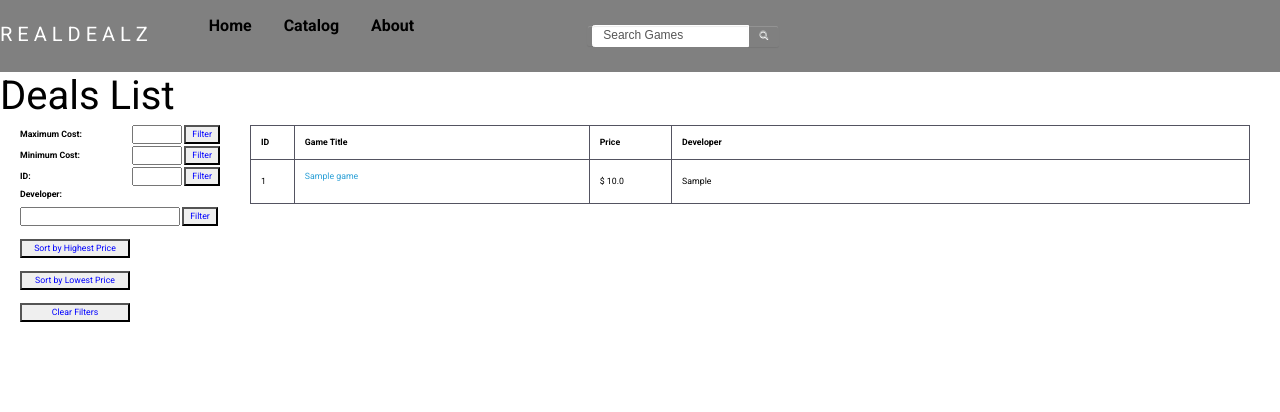
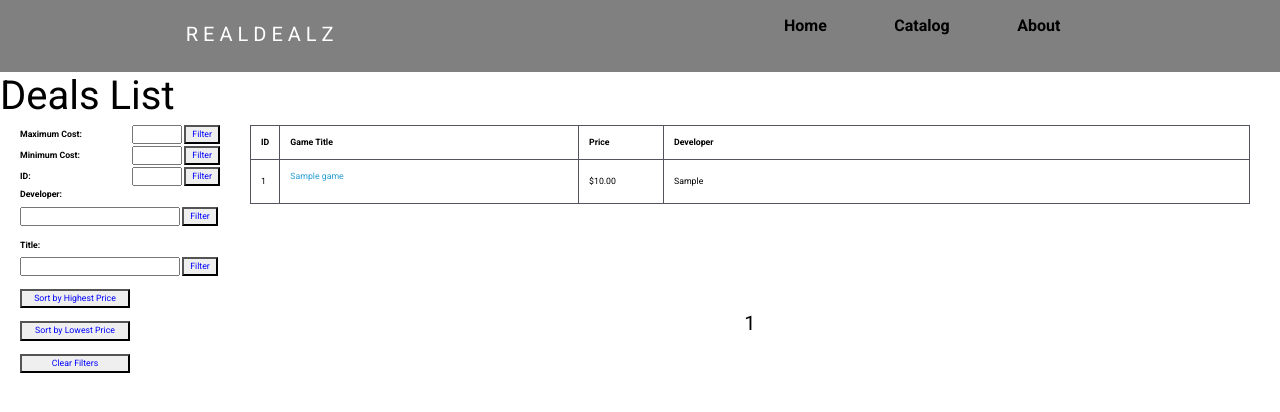
Before and after one commit to ChicoState/realdealz, a Django app: page /catalog/ in a window 1280 px wide. Shown: the top 412 px of the page. Run offline with Django 3.2, Linux system fonts and the light colour scheme; tables that the repository leaves empty hold one stand-in row (values such as "Sample post"); parts of the project's set-up code (start-up, migrations or seed data) failed here and were passed over; some libraries are stand-ins or nearby versions.

Commit message:
Add pages, finalize how filters work for the website

```diff
--- a/app/realDealz/urls.py
+++ b/app/realDealz/urls.py
@@ -26,11 +26,11 @@ urlpatterns = [
     path('catalog/', home.game_list, name='catalog'),
     path('about/', home.about, name='about'),
     path('contact/', home.contact, name='contact'),
-    path('search/', home.game_search, name='game_search'),
     path('admin/', admin.site.urls),
     path('catalog/<int:game_id>', home.game_detail, name='game-detail'),
     path('accounts/', include('allauth.urls')),
     path('accounts/profile/', home.profile, name='profile'),
+    path('games_api/', home.games_api, name='games_api'),
     # path('admin/', admin.site.urls),
 ]
 
--- a/app/realDealz/views.py
+++ b/app/realDealz/views.py
@@ -8,7 +8,7 @@ from realDealz.library import Library
 from django.core.paginator import Paginator
 from django.core import serializers
 from realDealz.updateData import updateGamePrices
-
+import json
 
 def home(request):
     l = Library()
@@ -48,32 +48,6 @@ def contact(request):
     }
     return render(request, "contact.html", context=context)
 
-
-def game_search(request):
-
-    games = Game.objects.all()
-    filtered_table = None
-
-    query = request.GET.get('filtered_name')
-    if query:
-        filtered_table = Game.objects.filter(
-            Q(name__icontains=query) or Q(
-                platform__P__icontains=query) or Q(genre__G__icontains=query))
-    else:
-        filtered_table = Game.objects.all()
-
-    #paginator = Paginator(filtered_table, 80)
-    #page_number = request.GET.get('page')
-    #current_page = paginator.get_page(page_number)
-
-    context = {
-        'games': games,
-        'filtered_table': filtered_table,
-        #'games_page': current_page,
-    }
-    return render(request, 'game_list.html', context)
-
-
 def game_detail(request, game_id):
     game = Game.objects.get(appid=game_id)
     return render(request, 'game_detail.html', {'Game': game})
@@ -82,31 +56,37 @@ def game_detail(request, game_id):
 def game_list(request):
 
     games = Game.objects.all()
-    filtered_table = None
-    filtered_table = Game.objects.all()
-
-    if request.method == 'POST':
-        filter_id = request.POST.get('filtered_id')
-        filter_developer = request.POST.get('filtered_developer')
-
-        if filter_id:
-            filtered_table = Game.objects.filter(appid=filter_id)
-        elif filter_developer:
-            filtered_table = Game.objects.filter(Q(developer__icontains=filter_developer))
-        else:
-            filtered_table = Game.objects.all()
-    else:
-        filtered_table = Game.objects.all()
-
-    #Issues with Paginator: Filters don't stay when changing pages
-    #paginator = Paginator(filtered_table, 50)
-    #page_number = request.GET.get('page')
-    #current_page = paginator.get_page(page_number)
-
+    paginator = Paginator(games, 50)
+    page_number = request.GET.get('page')
+    current_page = paginator.get_page(page_number)
+    filtered_table = paginator.get_page(page_number)
 
     context = {
         'games': games,
         'filtered_table': filtered_table,
-        #'games_page': current_page,
+        'current_page': current_page,
+        'page_number': page_number
     }
     return render(request, 'game_list.html', context)
+
+
+def games_api(request):
+    games = Game.objects.all()
+    paginator = Paginator(games, 50)
+    page_number = request.GET.get('page')
+    page_obj = paginator.get_page(page_number)
+    data = []
+    for game in page_obj:
+        data.append({
+            'appid': game.appid,
+            'name': game.name,
+            'price': game.price,
+            'discount': game.discount,
+            'developer': game.developer,
+            'publisher': game.publisher,
+            'positive': game.positive,
+            'negative': game.negative,
+            'average_forever': game.average_forever,
+            'average_2weeks': game.average_2weeks,
+        })
+    return JsonResponse({'data': data, 'has_next': page_obj.has_next()})
--- a/app/templates/realDealz/game_list.html
+++ b/app/templates/realDealz/game_list.html
@@ -34,6 +34,40 @@
     word-wrap: break-word;
   }
 
+  .pagination {
+    display: flex;
+    list-style: none;
+    margin: 0;
+    padding: 0;
+  }
+
+  .pagination span {
+    font-size: 20px;
+    padding: 5px;
+  }
+
+  .pagination a {
+    font-size: 20px;
+    padding: 5px;
+  }
+
+  .pagination li {
+    margin-right: 5px;
+  }
+
+  .pagination li a {
+    display: block;
+    padding: 5px;
+    background-color: #eee;
+    color: #333;
+    text-decoration: none;
+  }
+
+  .pagination li.active a {
+    background-color: #333;
+    color: #fff;
+  }
+
 </style>
 
 
@@ -42,26 +76,36 @@
 <div class="buttonoverlay">
   <label for="max_price" style="width: 110px;">Maximum Cost:</label>
   <input type="text" name="max_price" id="max_price" style="width: 50px; color: black;">
-  <button onclick="Setmax()" class="blue">Filter</button>
+  <button onclick="(() => {
+    var params = new URLSearchParams(window.location.search);
+    var page = params.get('page');
+    SortFunction(undefined, page);
+  })()" class="blue">Filter</button>
   <br>
   <label for="max_price" style="width: 110px;">Minimum Cost:</label>
   <input type="text" name="min_price" id="min_price" style="width: 50px; color: black;">
-  <button onclick="Setmin()" class="blue">Filter</button>
+  <button onclick="SortFunction(undefined)" class="blue">Filter</button>
   <br>
   <label for="set_id" style="width: 110px;">ID:</label>
   <input type="text" name="set_id" id="set_id" style="width: 50px; color: black;">
-  <button onclick="FindID()" class="blue">Filter</button>
+  <button onclick="SortFunction(undefine)" class="blue">Filter</button>
   <br>
   <label for="set_dev" style="width: 110px;">Developer:</label>
   <br>
   <input type="text" name="set_dev" id="set_dev" style="width: 160px; color: black;">
-  <button onclick="FindDev()" class="blue">Filter</button>
+  <button onclick="SortFunction(undefined, current_page.number)" class="blue">Filter</button>
   <br>
   <br>
-  <button class="blue" style="width: 110px;" id="highest">Sort by Highest Price</button>
+  <label for="set_title" style="width: 110px;">Title:</label>
+  <br>
+  <input type="text" name="set_title" id="set_title" style="width: 160px; color: black;">
+  <button onclick="SortFunction(undefined, current_page.number)" class="blue">Filter</button>
   <br>
   <br>
-  <button class="blue" style="width: 110px;" id="lowest">Sort by Lowest Price</button>
+  <button class="blue" onclick="SortFunction('desc', current_page.number)" style="width: 110px;" id="highest">Sort by Highest Price</button>
+  <br>
+  <br>
+  <button class="blue" onclick="SortFunction('asc', current_page.number)" style="width: 110px;" id="lowest">Sort by Lowest Price</button>
   <br>
   <br>
   <form method="post">
@@ -82,7 +126,7 @@
   </thead>
   <tbody>
     {% if filtered_table %}
-      {% for Game in filtered_table %}
+      {% for Game in current_page %}
       <tr>
         <td class="id">{{ Game.appid }}</td>
         <td class="name"><a href="{{ Game.get_absolute_url }}">{{ Game.name }}</a></td>
@@ -102,19 +146,17 @@
 <br>
 <br>
 
-{% comment %}
 <div class="centertext">
   <div class="pagination">
-    {% for num in games_page.paginator.page_range %}
-        {% if games_page.number == num %}
+    {% for num in current_page.paginator.page_range %}
+        {% if current_page.number == num %}
             <span>{{ num }}</span>
-        {% elif num > games_page.number|add:'-3' and num < games_page.number|add:'3' %}
+        {% elif num > current_page.number|add:'-2' and num < current_page.number|add:'2' %}
             <a href="?page={{ num }}">{{ num }}</a>
         {% endif %}
     {% endfor %}
   </div>
 </div>
-{% endcomment %}
 
 
 
@@ -122,189 +164,164 @@
 
 <script>
 
-  //Find Developer
-  function FindDev(){
-    var userInput = document.getElementById("set_dev").value;
-    var table = document.getElementById("tablegames");
-    var rows = [];
+  async function SortFunction(sortby, pageNum) {
 
-    // Iterate over the rows of the table
-    for (var i = 0; i < table.rows.length; i++) {
-        var row = table.rows[i];
-        var cell = row.cells[3];
 
-        if (cell.innerText.includes(userInput)) {
-          rows.push(row);
+    $.ajax({
+      url: '/games_api/',
+      type: 'GET',
+      data: {
+        page: pageNum
+      },
+      success: function(response) {
+        var data = response.data;
+        var max_price = document.getElementById("max_price").value;
+        var min_price = document.getElementById("min_price").value;
+        var dev = document.getElementById("set_dev").value;
+        var id = document.getElementById("set_id").value;
+        var title = document.getElementById("set_title").value;
+
+        //Debug output. Checks the variables
+        console.log("PAGE WE'RE ON: ", pageNum);
+        console.log("GIVEN MAX PRICE: ", max_price);
+        console.log("GIVEN MIN PRICE: ", min_price);
+        console.log("GIVEN DEVELOPER: ", dev);
+        console.log("GIVEN ID: ", id);
+
+
+        // Sort the data based on price
+        if (sortby)
+        {
+          data.sort(function(row1, row2) {
+            if (sortby == 'asc') {
+              return row1.price - row2.price;
             }
+            if (sortby == 'desc') {
+              return row2.price - row1.price;
             }
 
+          });
+        }
+
+
+
         // Clear the table body
+        var table = document.getElementById("tablegames");
+        table.classList.add('tableorganizer');
         var tbody = table.getElementsByTagName("tbody")[0];
         tbody.innerHTML = "";
 
         // Rebuild the table with the sorted rows
-    for (var i = 0; i < rows.length; i++) {
-        tbody.appendChild(rows[i]);
+        for (var i = 0; i < data.length; i++) {
+
+          let condition = true;
+          var row = document.createElement("tr");
+
+          var appid = document.createElement("td");
+          appid.innerText = data[i].appid;
+          appid.classList.add('appid');
+          row.appendChild(appid);
+
+          var name = document.createElement("td");
+          const link = document.createElement('a');
+          link.href = data[i].appid;
+          link.innerText = data[i].name;
+          name.appendChild(link);
+          name.classList.add('name');
+          row.appendChild(name);
+
+          //Formatting price correctly
+          var price = document.createElement("td");
+          if (data[i].price == 0)
+          {
+            price.innerText = "Free";
+          }
+          else
+          {
+            price.textContent = "$" + data[i].price;
+            var check_number = true;
+            var priceLength = price.textContent.length;
+            for (var char of price.textContent)
+            {
+              if (char === '.')
+              {
+                check_number = false;
+                break;
+              }
+            }
+            if (check_number)
+            {
+              price.textContent = "$" + data[i].price + ".00";
+            }
+            price.classList.add('price');
+          }
+
+
+          row.appendChild(price);
+
+          var developer = document.createElement("td");
+          developer.innerText = data[i].developer;
+          developer.classList.add('developer');
+          row.appendChild(developer);
+
+
+          //Apply additional filters
+          if (max_price)
+          {
+            if (data[i].price >= max_price)
+            {
+              condition = false;
+            }
+          }
+          if (min_price)
+          {
+            if (data[i].price < min_price)
+            {
+              condition = false;
+            }
+          }
+          if (dev)
+          {
+            if (!data[i].developer.includes(dev))
+            {
+              condition = false;
+            }
+          }
+          if (id)
+          {
+            if (data[appid] != appid)
+            {
+              condition = false;
+            }
+          }
+          if (title)
+          {
+            if (!data[i].name.includes(title))
+            {
+              condition = false;
             }
           }
 
-  //Find ID
-  function FindID(){
-    var userInput = document.getElementById("set_id").value;
-    var limit = parseInt(userInput);
-    var table = document.getElementById("tablegames");
-    var rows = [];
-
-    // Iterate over the rows of the table
-    for (var i = 0; i < table.rows.length; i++) {
-        var row = table.rows[i];
-        var cell = row.cells[0];
-        if (parseInt(cell.innerText) == limit) {
-          rows.push(row);
-        }
+          if (condition)
+          {
+            tbody.appendChild(row);
           }
 
-    // Clear the table body
-    var tbody = table.getElementsByTagName("tbody")[0];
-    tbody.innerHTML = "";
-
-    // Rebuild the table with the sorted rows
-    for (var i = 0; i < rows.length; i++) {
-        tbody.appendChild(rows[i]);
-    }
         }
 
-  //Set Minimum price
-  function Setmin(){
-    var userInput = document.getElementById("min_price").value;
-    var limit = parseFloat(userInput);
-    var table = document.getElementById("tablegames");
-    var rows = [];
-
-    // Iterate over the rows of the table
-    for (var i = 0; i < table.rows.length; i++) {
-        var row = table.rows[i];
-        var cell = row.cells[2];
-        var cellText = cell.innerText.replace('$', '').replace(',', '');
-
-        //Uncomment the line below to see what cellText contains
-        //console.log(parseFloat(cellText));
-
-        // Check if the cell value is less than or equal to the limit
-        if (parseFloat(cellText) >= limit) {
-          rows.push(row);
+      },
+      error: function(error) {
+        console.log(error);
       }
+    });
   }
 
-    // Clear the table body
-    var tbody = table.getElementsByTagName("tbody")[0];
-    tbody.innerHTML = "";
+  //This function runs SortFunction upon loading the page. Only way to turn 0 -> Free in price
+  window.onload = function() {
+    var params = new URLSearchParams(window.location.search);
+    var page = params.get('page');
+    SortFunction(undefined, page);
+  };
 
-    // Rebuild the table with the sorted rows
-    for (var i = 0; i < rows.length; i++) {
-        tbody.appendChild(rows[i]);
-    }
-  }
-
-  //Set Maximum price
-  function Setmax(){
-    var userInput = document.getElementById("max_price").value;
-    var limit = parseFloat(userInput);
-    var table = document.getElementById("tablegames");
-    var rows = [];
-
-    // Iterate over the rows of the table
-    for (var i = 0; i < table.rows.length; i++) {
-        var row = table.rows[i];
-        var cell = row.cells[2];
-        var cellText = cell.innerText.replace('$', '').replace(',', '');
-
-        //Uncomment the line below to see what cellText contains
-        //console.log(parseFloat(cellText));
-
-        // Check if the cell value is less than or equal to the limit
-        if (parseFloat(cellText) <= limit) {
-          rows.push(row);
-        }
-    }
-
-    // Clear the table body
-    var tbody = table.getElementsByTagName("tbody")[0];
-    tbody.innerHTML = "";
-
-    // Rebuild the table with the sorted rows
-    for (var i = 0; i < rows.length; i++) {
-        tbody.appendChild(rows[i]);
-    }
-  }
-
-
-  //Activates when the page is loaded
-  document.addEventListener("DOMContentLoaded", function() {
-
-    //This code looks for the id "lowest" in the html page and triggers the function when a user clicks the id
-    document.getElementById("lowest").addEventListener("click", function() {
-
-      // Load table data into a variable, the table needs to have an id
-      var table = document.getElementById("tablegames");
-
-      // Create an array to store table rows
-      var rows = [];
-
-      // Iterate through table rows and store them in the array
-      for (var i = 0, row; row = table.rows[i]; i++) {
-          rows.push(row);
-      }
-
-      // Sort the array based on the value of the second cell (price)
-      rows.sort(function(a, b) {
-          var priceA = parseFloat(a.cells[2].innerHTML.replace(/[^0-9.]/g, ''));
-          var priceB = parseFloat(b.cells[2].innerHTML.replace(/[^0-9.]/g, ''));
-          return priceA - priceB;
-      });
-
-      // Clear the table body
-      var tbody = table.getElementsByTagName("tbody")[0];
-      tbody.innerHTML = "";
-
-      // Rebuild the table with the sorted rows
-      for (var i = 0; i < rows.length; i++) {
-          tbody.appendChild(rows[i]);
-      }
-    });
-
-
-    document.getElementById("highest").addEventListener("click", function() {
-
-      // Load table data into a variable
-      var table = document.getElementById("tablegames");
-
-      // Create an array to store table rows
-      var rows = [];
-
-      // Iterate through table rows and store them in the array
-      for (var i = 0, row; row = table.rows[i]; i++) {
-          rows.push(row);
-      }
-
-      // Sort the array based on the value of the second cell (price)
-      rows.sort(function(a, b) {
-          var priceA = parseFloat(a.cells[2].innerHTML.replace(/[^0-9.]/g, ''));
-          var priceB = parseFloat(b.cells[2].innerHTML.replace(/[^0-9.]/g, ''));
-          return priceB - priceA;
-      });
-
-      // Clear the table body
-      var tbody = table.getElementsByTagName("tbody")[0];
-      tbody.innerHTML = "";
-
-      // Rebuild the table with the sorted rows
-      for (var i = 0; i < rows.length; i++) {
-          tbody.appendChild(rows[i]);
-      }
-    });
-
-
-  });
 </script>
 {% endblock %}
--- a/app/templates/realDealz/search.html
+++ b/app/templates/realDealz/search.html
@@ -3,6 +3,7 @@
 <html>
   <head>
     <meta charset="UTF-8" />
+    <script src="https://code.jquery.com/jquery-3.6.0.min.js"></script>
     <script src="https://maxcdn.bootstrapcdn.com/bootstrap/3.3.5/js/bootstrap.min.js"></script>
     <link href="https://maxcdn.bootstrapcdn.com/bootstrap/3.3.5/css/bootstrap-theme.min.css" rel="stylesheet" />
     <link href="https://maxcdn.bootstrapcdn.com/bootstrap/3.3.5/css/bootstrap.min.css" rel="stylesheet" />
@@ -36,6 +37,7 @@
         <li><a href="{% url 'catalog' %}">Catalog</a></li>
         <li><a href="{% url 'about' %}">About</a></li>
       </ul>
+      {% comment %}
       <div class="container">
         <div class="row">
           <div class="col-xs-8 col-xs-offset-2">
@@ -68,6 +70,7 @@
           </div>
         </div>
       </div>
+    {% endcomment %}
     </nav>
     {% comment %}
     <div id="mySidenav" class="sidenav">
```
Lines whose indentation alone changed are shown as unchanged.
